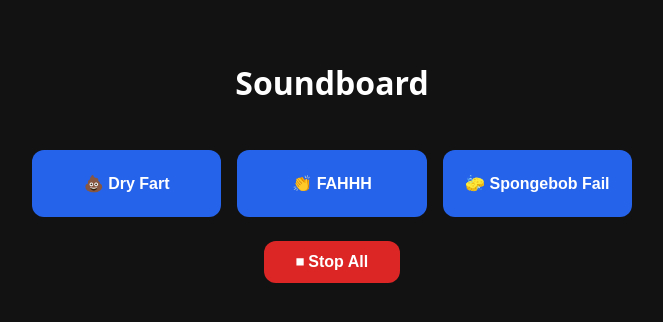
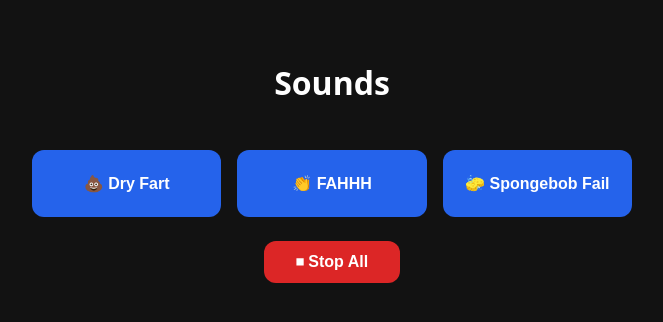
Before and after one commit to nxzyt/soundboard, a plain HTML site: page index.html in a window 1280 px wide. Shown: the whole page, without its empty margins (308-971 px from the left). Drawn offline with Linux system fonts and the light colour scheme.

Commit message:
Update index.html

```diff
--- a/index.html
+++ b/index.html
@@ -3,7 +3,7 @@
 <head>
   <meta charset="UTF-8" />
   <meta name="viewport" content="width=device-width, initial-scale=1.0" />
-  <title>My Soundboard</title>
+  <title>nazoh</title>
   <style>
     body {
       font-family: system-ui, -apple-system, sans-serif;
@@ -51,7 +51,7 @@
 </head>
 <body>
 
-  <h1>Soundboard</h1>
+  <h1>Sounds</h1>
 
   <!-- Audio Files (Hidden from view) -->
   <audio id="dry-fart" src="sounds/dry-fart.mp3" preload="auto"></audio>
```
